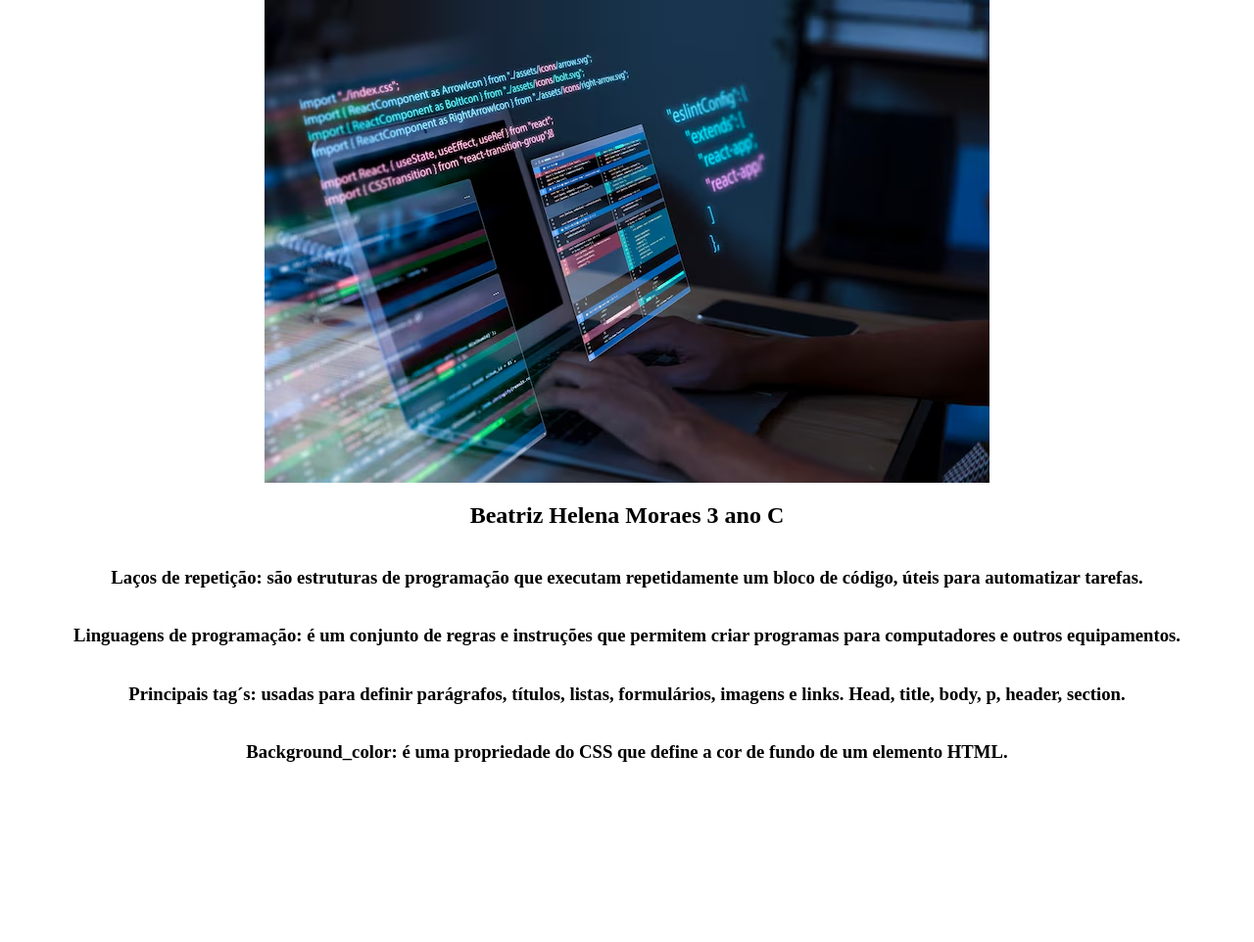
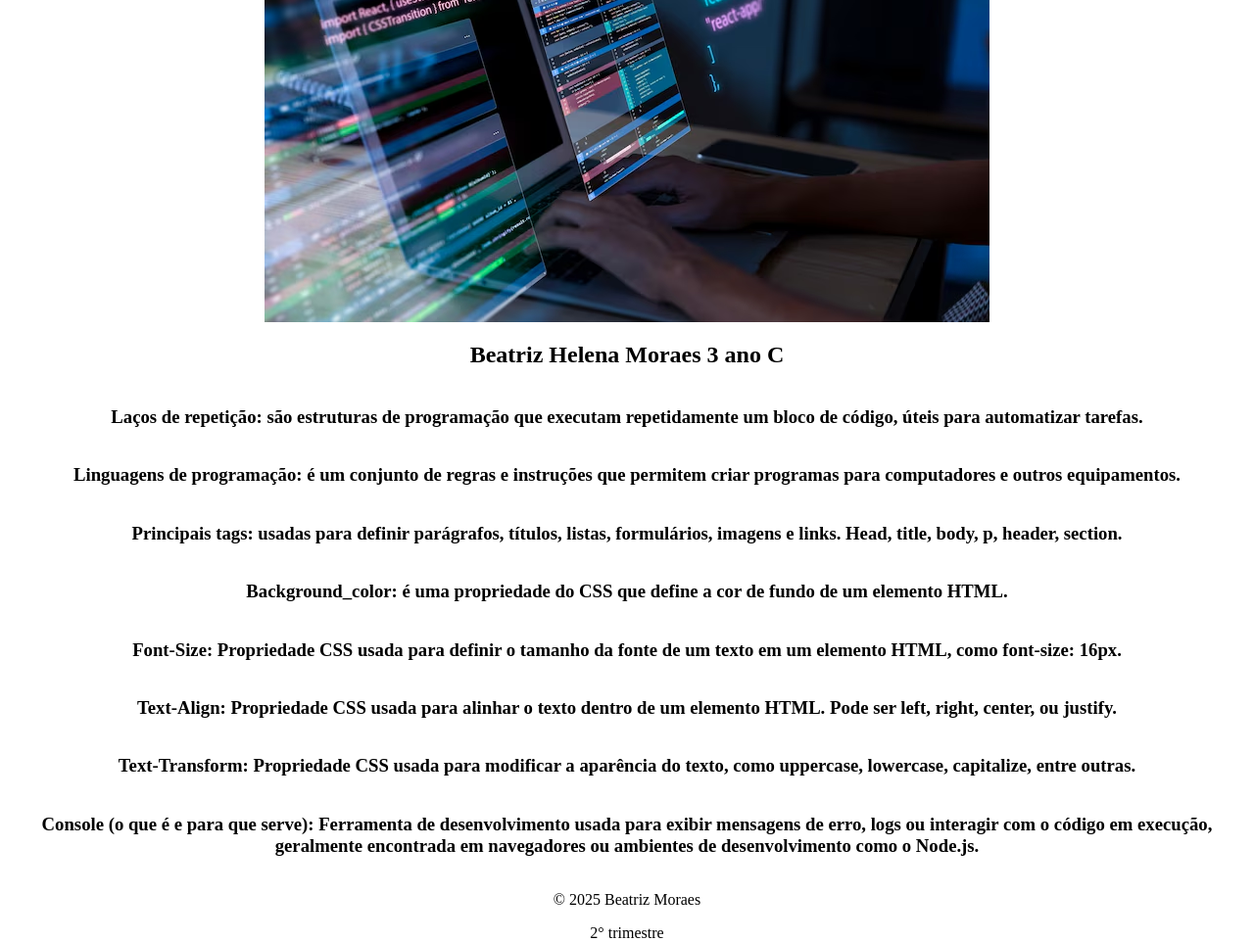
Before and after one commit to biaelaura57/trabalho-de-programa-o, a plain HTML site: page index.html in a window 1280 px wide. Shown: the part 41-1003 px from the top of the page at 98% size. Before the commit the page ends 820 px from the top, so only its background shows below. Drawn offline with Linux system fonts and the light colour scheme.

Commit message:
Add files via upload

```diff
--- a/index.html
+++ b/index.html
@@ -1,14 +1,12 @@
 <!DOCTYPE html>
 <html lang="pt-br">
 <head>
+<body>
     <meta charset="UTF-8">
     <meta name="viewport" content="width=device-width, initial-scale=1.0">
     <title>Trabalho de Programação</title>
 
     <link rel="stylesheet" href="style.css">
-
-</head>
-<body>
 
     <h1>Trabalho de Programação</h1>
 
@@ -17,8 +15,19 @@
     <h2>Beatriz Helena Moraes     3 ano C</h2>
     <h3> Laços de repetição: são estruturas de programação que executam repetidamente um bloco de código, úteis para automatizar tarefas. </h3>
     <h3> Linguagens de programação: é um conjunto de regras e instruções que permitem criar programas para computadores e outros equipamentos. </h3>
-    <h3> Principais tag´s: usadas para definir parágrafos, títulos, listas, formulários, imagens e links. Head, title, body, p, header, section. </h3>
+    <h3> Principais tags: usadas para definir parágrafos, títulos, listas, formulários, imagens e links. Head, title, body, p, header, section. </h3>
     <h3> Background_color: é uma propriedade do CSS que define a cor de fundo de um elemento HTML. </h3>
+    <h3> Font-Size: Propriedade CSS usada para definir o tamanho da fonte de um texto em um elemento HTML, como font-size: 16px. </h3>
+    <h3> Text-Align: Propriedade CSS usada para alinhar o texto dentro de um elemento HTML. Pode ser left, right, center, ou justify. </h3>
+    <h3> Text-Transform: Propriedade CSS usada para modificar a aparência do texto, como uppercase, lowercase, capitalize, entre outras. </h3>
+    <h3> Console (o que é e para que serve): Ferramenta de desenvolvimento usada para exibir mensagens de erro, logs ou interagir com o código em execução, geralmente encontrada em navegadores ou ambientes de desenvolvimento como o Node.js.
+    </h3>
 
+</head>
+<!--Rodapé-->
+<footer>
+    <p>&copy; 2025 Beatriz Moraes</p>
+</footer>
+<section> 2° trimestre</section>
 </body>
 </html>
```
Also changed, not shown: 2 other files.
